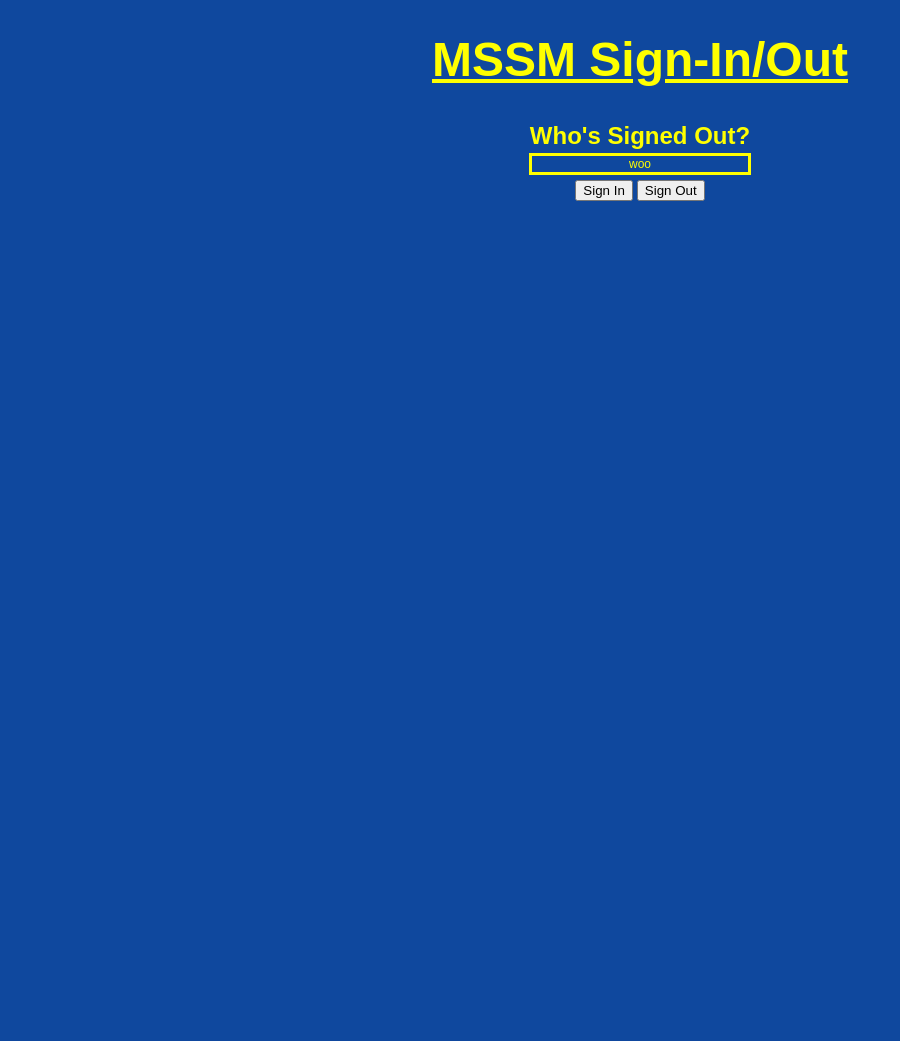
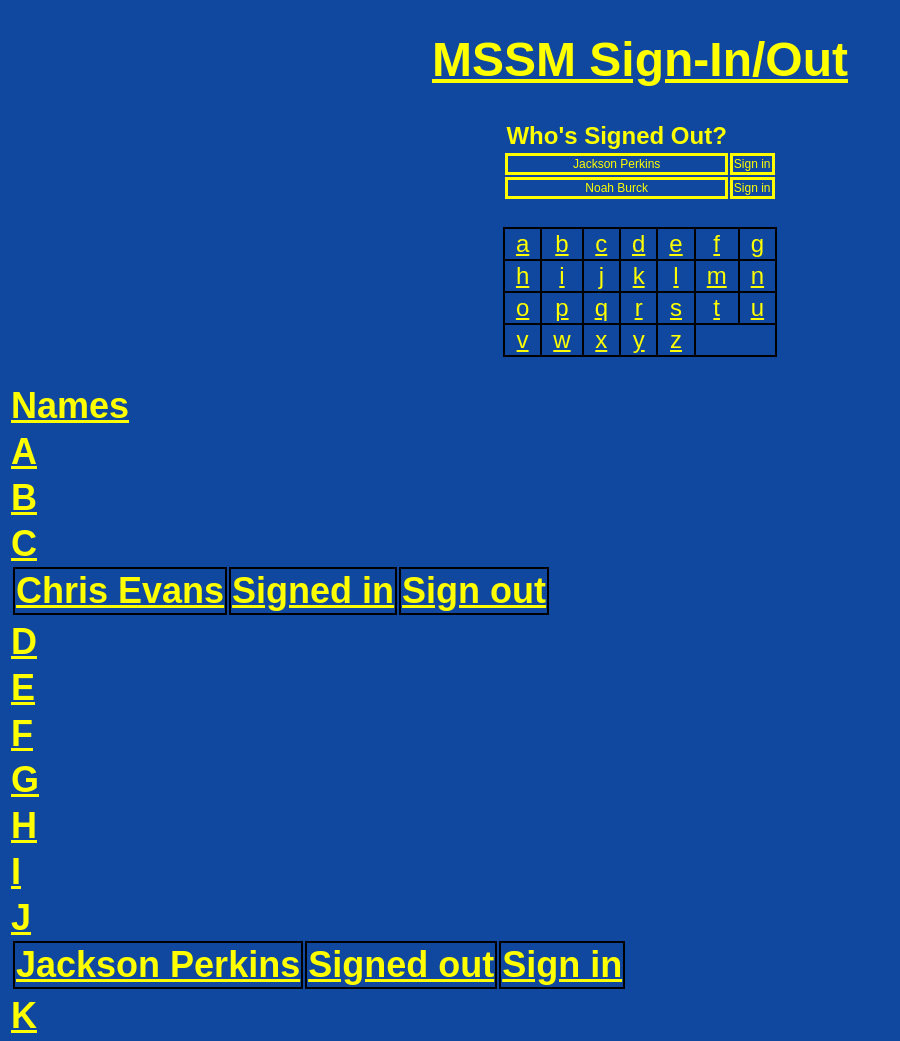
Before and after one commit to ChrisWeldon/MSSMsign-in-out, a website: page public/index.html in a window 1280 px wide. Shown: the top 1041 px of the page, without its empty margins (0-900 px from the left). Before the commit the page ends 800 px from the top, so only its background shows below. Drawn offline with nearby package versions, Linux system fonts and the light colour scheme.

Commit message:
combined the choose page with the index page into one index page

```diff
--- a/public/index.html
+++ b/public/index.html
@@ -19,17 +19,26 @@
         <tr>
           <th>Who's Signed Out?</th>
         </tr>
-        <tr>
-          <td>woo</td>
-        </tr>
+
       </table>
     </div>
-    <table id="buttons">
-      <tr>
-        <td><button onClick="signIn()">Sign In</button></td>
-        <td><button onClick="signOut()">Sign Out</button></td>
-      </tr>
-    </table>
+    <div id="letterInput">
+      <table id="buttonArray">
+
+      </table>
+    </div>
+
+    <div id="nameList">
+      <table id="nameTable">
+        <thead>
+          <tr>
+          <th>Names</th>
+        </tr>
+        </thead>
+        <tbody id="names">
+        </tbody>
+      </table>
+    </div>
   </body>
 
 </html>
--- a/public/index.js
+++ b/public/index.js
@@ -1,10 +1,47 @@
-function signIn(){
-  window.location.href = "choose.html?index=signIn";
-}
-function signOut(){
-  window.location.href = "choose.html?index=signOut";
-}
 $(document).ready(function(){
+  // $.getJSON("/listofnames", {}, function(dat, stat){
+  //   console.log(dat);
+  var alphabet = ["a", "b", "c", "d", "e", "f", "g", "h", "i", "j", "k", "l", "m", "n", "o", "p", "q", "r", "s", "t", "u", "v", "w", "x", "y", "z"];
+  var dat = {
+    chris: {
+      name: "Chris Evans",
+      signedIn: true
+    },
+    jackson: {
+      name: "Jackson Perkins",
+      signedIn: false
+    },
+    noah:{
+      name: "Noah Burck",
+      signedIn: false
+    }
+  };
 
+  $("#buttonArray").append("<tr>");
+  for (var i in alphabet){
+        $("#buttonArray").append("<td><a href=\"#name_" + alphabet[i] + "\">"+ alphabet[i] + "</a></td>");
+        if (i % 7 == 6) {
+          $("#buttonArray").append("</tr><tr>");
+      }
+  }
 
+  for(var i in alphabet){
+    if (alphabet.hasOwnProperty(i)) {
+      $("#names").append("<tr><table><tr><th id=\"name_" + alphabet[i] + "\">" + alphabet[i].toUpperCase() + "</th></tr></table></tr>");
+    }
+  }
+  for (var i in dat){
+    $("#name_" + dat[i].name.substr(0,1).toLowerCase()).append("<tr><td>" + dat[i].name + "</td><td>" + function(){if(dat[i].signedIn){return "Signed in</td><td id=\"" + i + "\" class=\"sign\">Sign out";} else{$("#signedOutTable").append("<tr><td>" +
+    dat[i].name + "</td><td id=\"" + i + "\" class=\"sign\">Sign in</td></tr>");return "Signed out</td><td id=\"" + i + "\" class=\"sign\">Sign in";}}() + "</td></tr>");
+  }
+
+  $(".sign").click(function(){
+    dat[$(this).attr('id')].signedIn=!dat[$(this).attr('id')].signedIn;
+    if(!dat[$(this).attr('id')].signedIn){
+      //go to sign out page
+    }
+    else{
+      window.location.reload();
+    }
+  })
 });
--- a/public/style.css
+++ b/public/style.css
@@ -31,12 +31,59 @@ h1
 
 }
 
-#buttons
+#buttonArray
 {
-
-  max-width: 500px;
   margin-left: auto;
   margin-right: auto;
-  width : auto;
+  margin-top: 2%;
+  margin-bottom: 2%;
+  color: #ffff00;
+  font-family: sans-serif;
+  font-size: 24px;
+  border-width: 2px;
+  border-color: #000;
+  border-style: solid;
+  border-collapse: collapse;
+  text-align: center;
+  font-size: 30;
+  color:inherit;
+}
 
+#buttonArray th,td
+{
+  color: inherit;
+  border-width: 2px;
+  border-color: #000;
+  border-style: solid;
 }
+
+#buttonArray td a
+{
+  color: #ffff00;
+  font-size: inherit;
+  font-family: inherit;
+  text-align: inherit;
+  padding: 10px;
+}
+
+#nameTable
+{
+  color: #ffff00;
+  font-family: sans-serif;
+  font-size: 36px;
+  text-align: left;
+  text-decoration-line: underline;
+}
+
+#nameList
+{
+  color: #ffff00;
+  font-family: sans-serif;
+  font-size: 24px;
+  text-align: left;
+}
+
+#NAME tr th
+{
+  padding-top: 25px;
+}
```
